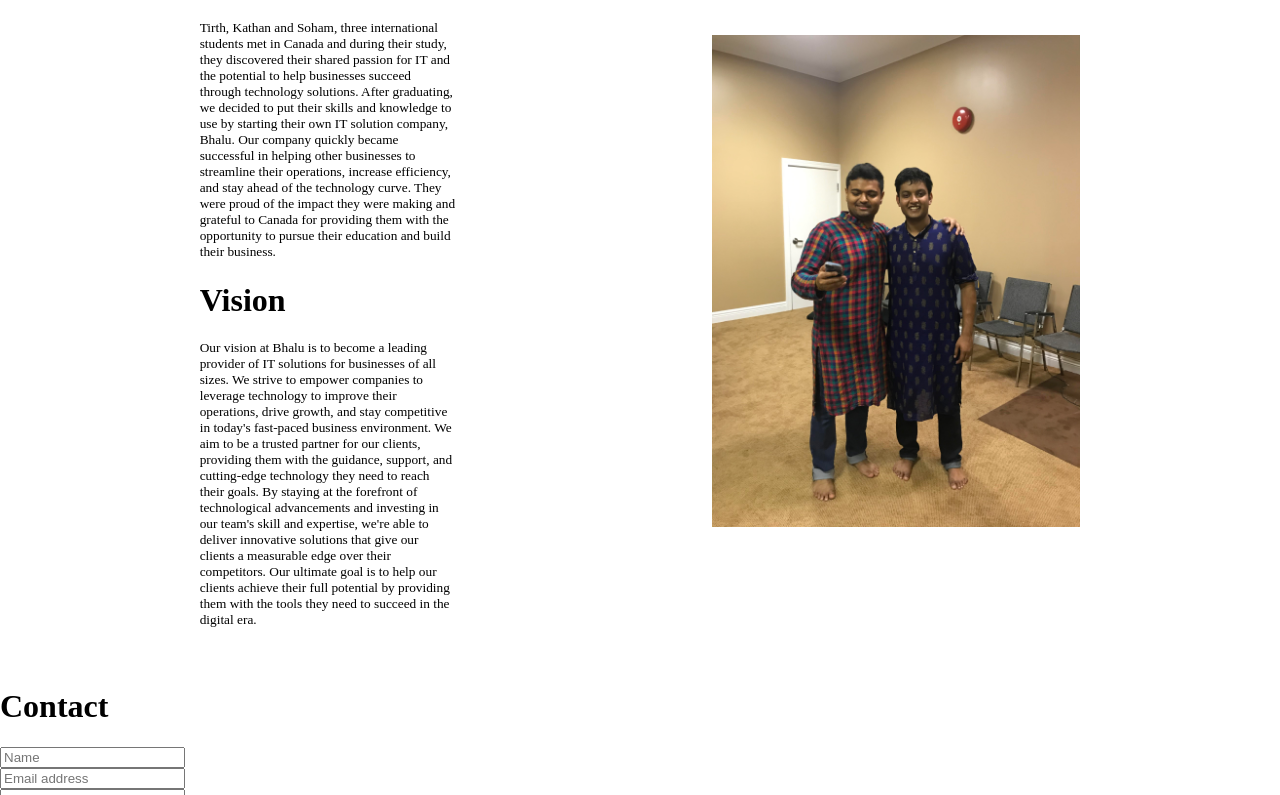
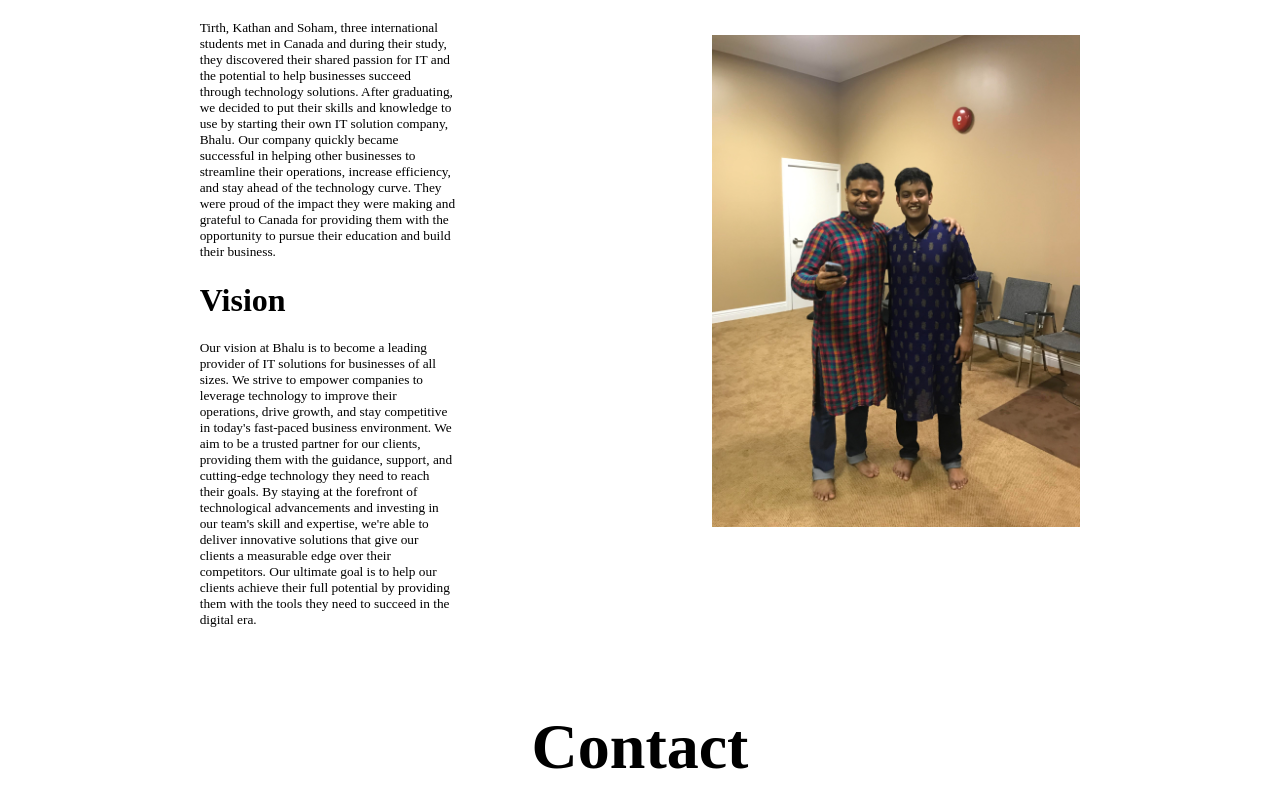
Before and after one commit to kathanjshah/BhaluSolutions, a React (Create React App) app: page / in a window 1280 px wide. Shown: the part 2005-2800 px from the top of the page. Built offline with nearby package versions, Linux system fonts and the light colour scheme.

Commit message:
Added the full website with mobile designa dn contact form

```diff
--- a/src/Components/body/index.js
+++ b/src/Components/body/index.js
@@ -64,7 +64,7 @@ function Body() {
           <h1 className="heading">We will claw your solutions out</h1>
         </div>
         <div className="intro">
-          <PixelButton></PixelButton>
+          <PixelButton link={"#Contact"}></PixelButton>
           <div className="welcome">
             <h1 className="para">{welcome[0].heading}</h1>
             <p className="para">{welcome[0].text}</p>
--- a/src/Components/button/pixelButton.jsx
+++ b/src/Components/button/pixelButton.jsx
@@ -3,7 +3,7 @@ import  "./pixelButton.css";
 
 function PixelButton(props) {
   return (
-      <a className="pixelButton" href={props.link}>Hover</a>
+      <a className="pixelButton" href={props.link}>Contact Us</a>
   )
 }
 
--- a/src/Components/contact/contact.jsx
+++ b/src/Components/contact/contact.jsx
@@ -1,100 +1,158 @@
-import { useForm } from 'react-hook-form';
+import { useForm } from "react-hook-form";
+import emailjs from "emailjs-com";
+import TextField from "@mui/material/TextField";
 
 const ContactForm = () => {
   const {
     register,
     handleSubmit,
     reset,
-    formState: { errors }
+    formState: { errors },
   } = useForm();
 
   const onSubmit = async (data) => {
     const { name, email, subject, message } = data;
 
-    console.log('Name: ', name);
-    console.log('Email: ', email);
-    console.log('Subject: ', subject);
-    console.log('Message: ', message);
+    console.log(process.env.REACT_APP_SERVICE_ID);
+
+    try {
+      const templateParams = {
+        name,
+        email,
+        subject,
+        message,
+      };
+      await emailjs.send(
+        process.env.REACT_APP_SERVICE_ID,
+        process.env.REACT_APP_TEMPLATE_ID,
+        templateParams,
+        process.env.REACT_APP_USER_ID
+      );
+      reset();
+      alert("Email sent successfully  ");
+    } catch (e) {
+      console.log(e);
+    }
+
+    console.log("Name: ", name);
+    console.log("Email: ", email);
+    console.log("Subject: ", subject);
+    console.log("Message: ", message);
   };
 
   return (
-    <div className='ContactForm'>
-      <div className='container'>
-        <div className='row'>
-          <div className='col-12 text-center'>
-            <div className='contactForm'>
-              <form id='contact-form' onSubmit={handleSubmit(onSubmit)} noValidate>
+    <div className="ContactForm">
+      <div className="container">
+        <div className="row">
+          <div className="col-12 text-center">
+            <div className="contactForm">
+              <form
+                id="contact-form"
+                onSubmit={handleSubmit(onSubmit)}
+                noValidate
+              >
                 {/* Row 1 of form */}
-                <div className='row formRow'>
-                  <div className='col-6'>
-                    <input
-                      type='text'
-                      name='name'
-                      {...register('name', {
-                        required: { value: true, message: 'Please enter your name' },
+                <div className="row formRow">
+                  <div className="col">
+                    <TextField
+                      id="outlined-basic"
+                      label="Name"
+                      variant="outlined"
+                      type="text"
+                      name="name"
+                      {...register("name", {
+                        required: {
+                          value: true,
+                          message: "Please enter your name",
+                        },
                         maxLength: {
                           value: 30,
-                          message: 'Please use 30 characters or less'
-                        }
+                          message: "Please use 30 characters or less",
+                        },
                       })}
-                      className='form-control formInput'
-                      placeholder='Name'
-                    ></input>
-                    {errors.name && <span className='errorMessage'>{errors.name.message}</span>}
+                      className="form-control formInput"
+                      placeholder="Name"
+                    />
+
+                    {errors.name && (
+                      <span className="errorMessage">
+                        {errors.name.message}
+                      </span>
+                    )}
                   </div>
-                  <div className='col-6'>
-                    <input
-                      type='email'
-                      name='email'
-                      {...register('email', {
+                  <div className="col">
+                    <TextField
+                      id="outlined-basic"
+                      label="Email"
+                      variant="outlined"
+                      type="email"
+                      name="email"
+                      {...register("email", {
                         required: true,
-                        pattern: /^[a-zA-Z0-9.!#$%&’*+/=?^_`{|}~-]+@[a-zA-Z0-9-]+(?:\.[a-zA-Z0-9-]+)*$/
+                        pattern:
+                          /^[a-zA-Z0-9.!#$%&’*+/=?^_`{|}~-]+@[a-zA-Z0-9-]+(?:\.[a-zA-Z0-9-]+)*$/,
                       })}
-                      className='form-control formInput'
-                      placeholder='Email address'
-                    ></input>
+                      className="form-control formInput"
+                      placeholder="Email address"
+                    />
+
                     {errors.email && (
-                      <span className='errorMessage'>Please enter a valid email address</span>
+                      <span className="errorMessage">
+                        Please enter a valid email address
+                      </span>
+                    )}
+                  </div>
+                  <div className="col">
+                    <TextField
+                      id="outlined-basic"
+                      label="Subject"
+                      variant="outlined"
+                      type="text"
+                      name="subject"
+                      {...register("subject", {
+                        required: {
+                          value: true,
+                          message: "Please enter a subject",
+                        },
+                        maxLength: {
+                          value: 75,
+                          message: "Subject cannot exceed 75 characters",
+                        },
+                      })}
+                      className="form-control formInput"
+                      placeholder="Subject"
+                    />
+
+                    {errors.subject && (
+                      <span className="errorMessage">
+                        {errors.subject.message}
+                      </span>
+                    )}
+                  </div>
+                  <div className="col">
+                    <TextField
+                      id="outlined-basic"
+                      label="Message"
+                      variant="outlined"
+                      rows={3}
+                      name="message"
+                      {...register("message", {
+                        required: true,
+                      })}
+                      className="form-control formInput"
+                      placeholder="Message"
+                    />
+
+                    {errors.message && (
+                      <span className="errorMessage">
+                        Please enter a message
+                      </span>
                     )}
                   </div>
                 </div>
-                {/* Row 2 of form */}
-                <div className='row formRow'>
-                  <div className='col'>
-                    <input
-                      type='text'
-                      name='subject'
-                      {...register('subject', {
-                        required: { value: true, message: 'Please enter a subject' },
-                        maxLength: {
-                          value: 75,
-                          message: 'Subject cannot exceed 75 characters'
-                        }
-                      })}
-                      className='form-control formInput'
-                      placeholder='Subject'
-                    ></input>
-                    {errors.subject && (
-                      <span className='errorMessage'>{errors.subject.message}</span>
-                    )}
-                  </div>
-                </div>
-                {/* Row 3 of form */}
-                <div className='row formRow'>
-                  <div className='col'>
-                    <textarea
-                      rows={3}
-                      name='message'
-                      {...register('message', {
-                        required: true
-                      })}
-                      className='form-control formInput'
-                      placeholder='Message'
-                    ></textarea>
-                    {errors.message && <span className='errorMessage'>Please enter a message</span>}
-                  </div>
-                </div>
-                <button className='submit-btn' type='submit'>
+
+
+                <button className="submit-btn pixelButton" type="submit">
                   Submit
                 </button>
               </form>
@@ -102,6 +160,15 @@ const ContactForm = () => {
           </div>
         </div>
       </div>
+      <p>Or Email us at : </p>
+      <a
+        href="mailto:bhalusolutions@gmail.com"
+        style={{ color: "#1976d2", fontWeight: "bold", paddingBottom: "10px" }}
+      >
+        bhalusolutions@gmail.com
+
+      </a>
+
     </div>
   );
 };
--- /dev/null
+++ b/src/Components/footer/footer.css
@@ -0,0 +1,12 @@
+#Contact {
+    text-align: center;
+}
+
+.row {
+    display: flex;
+    justify-content: center;
+    flex-direction: column;
+}
+.col {
+    padding: 10px 0px;
+}
--- a/src/Components/footer/footer.jsx
+++ b/src/Components/footer/footer.jsx
@@ -1,14 +1,12 @@
 import React from 'react'
-
-import GitHubIcon from "@mui/icons-material/GitHub";
-import LinkedInIcon from "@mui/icons-material/LinkedIn";
 import ContactForm from "../contact/contact";
+import './footer.css'
 
 function Footer() {
   return (
     <div>
       <div id="Contact" className="para">
-        <h1>Contact</h1>
+        <h1 className='heading'>Contact</h1>
         <ContactForm/>
       </div>
     </div>
```
Also changed, not shown: src/Components/contact/contact.css (added), 1 other file (tests, documents, lock files or other folders).
